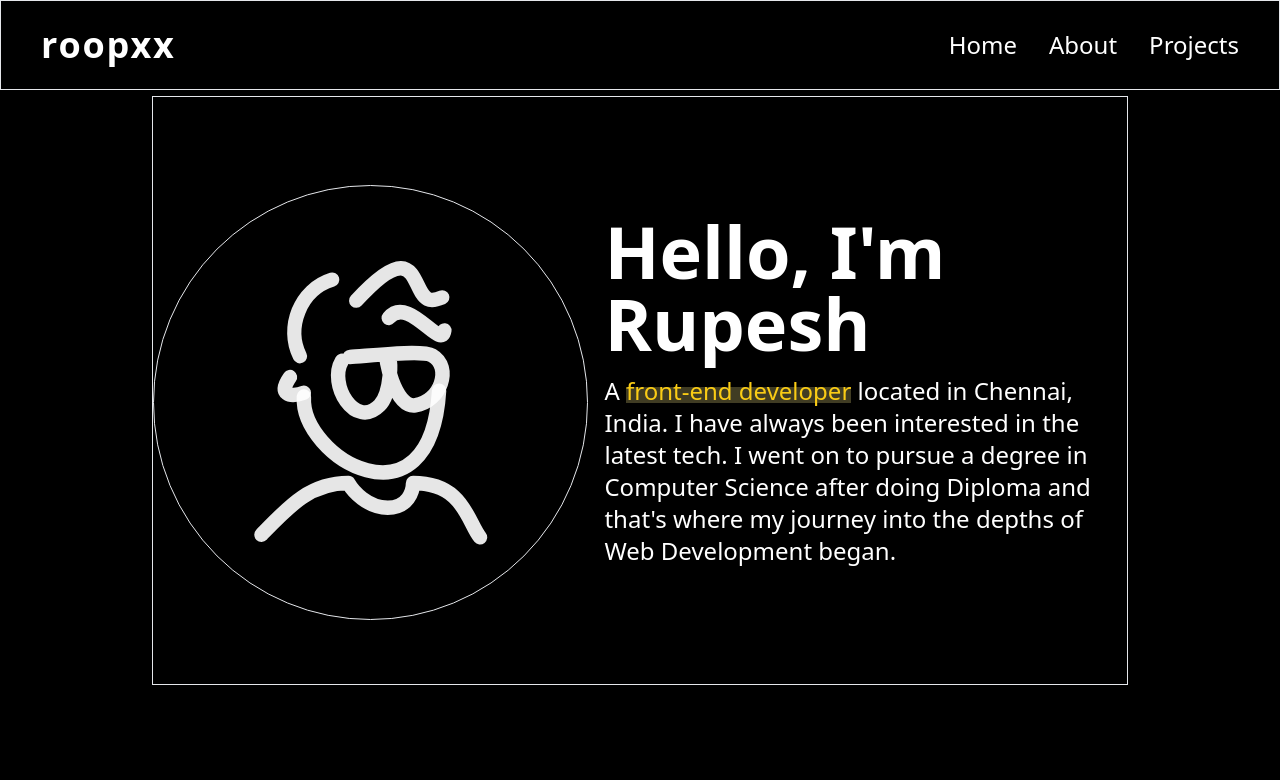
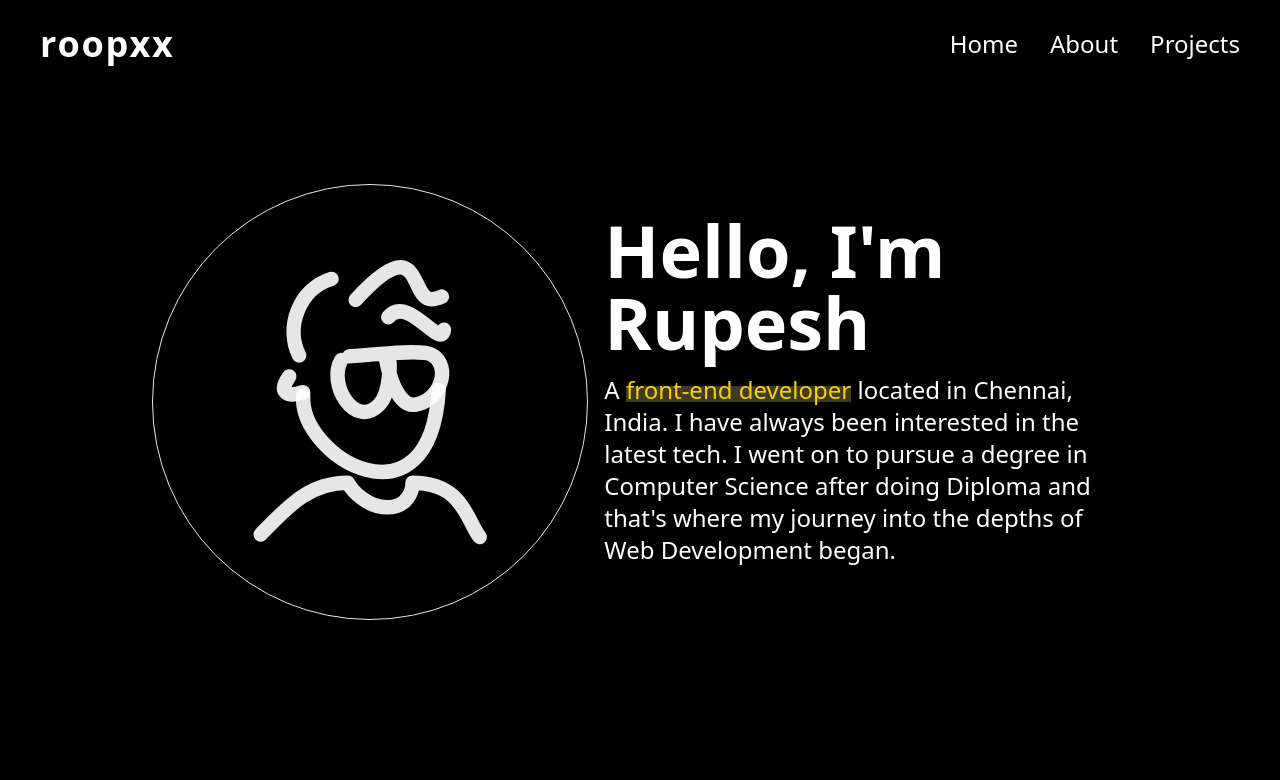
Before and after one commit to roopxx/homepage, a website built with webpack: page public/index.html in a window 1280 px wide. Shown: the top 780 px of the page. Built offline with nearby package versions, Linux system fonts and the light colour scheme.

Commit message:
remove borders

```diff
--- a/public/index.html
+++ b/public/index.html
@@ -13,7 +13,7 @@
   </head>
   <body class="bg-black">
     <header
-      class="text-white border w-full px-10 py-6 top-0 fixed bg-transparent shadow"
+      class="text-white w-full px-10 py-6 top-0 fixed bg-transparent shadow"
     >
       <nav class="md:flex md:justify-between md:items-center">
         <div class="flex justify-between items-center">
@@ -73,7 +73,7 @@
           <ul
             class="nav_list gap-8 md:flex text-right md:space-y-0 space-y-6 hidden"
           >
-            <li class="text-2xl md:mt-0 mt-6">Home</li>
+            <li class="text-2xl md:mt-0 mt-6"><a href="">Home</a></li>
             <li class="text-2xl"><a href="">About</a></li>
             <li class="text-2xl"><a href="">Projects</a></li>
           </ul>
@@ -83,7 +83,7 @@
     <main class="text-white mx-auto max-w-3xl px-4 sm:px-6 md:max-w-5xl">
       <section id="home">
         <div
-          class="flex border flex-col text-center items-center justify-center my-24 pt-20 pb-16 md:flex-row md:space-x-4 md:text-left"
+          class="flex flex-col text-center items-center justify-center my-24 pt-20 pb-16 md:flex-row md:space-x-4 md:text-left"
         >
           <div class="md:mt-2 md:w-1/2">
             <svg
@@ -183,7 +183,7 @@
       </section>
 
       <section id="about">
-        <div class="border my-12 pb-12 md:pt-4 md:pb-48">
+        <div class="my-12 pb-12 md:pt-4 md:pb-48">
           <h1
             class="inline-flex text-5xl font-medium relative mb-10 left-1/2 -translate-x-1/2"
           >
```
Also changed, not shown: public/bundle.js (+1 -1 lines).
